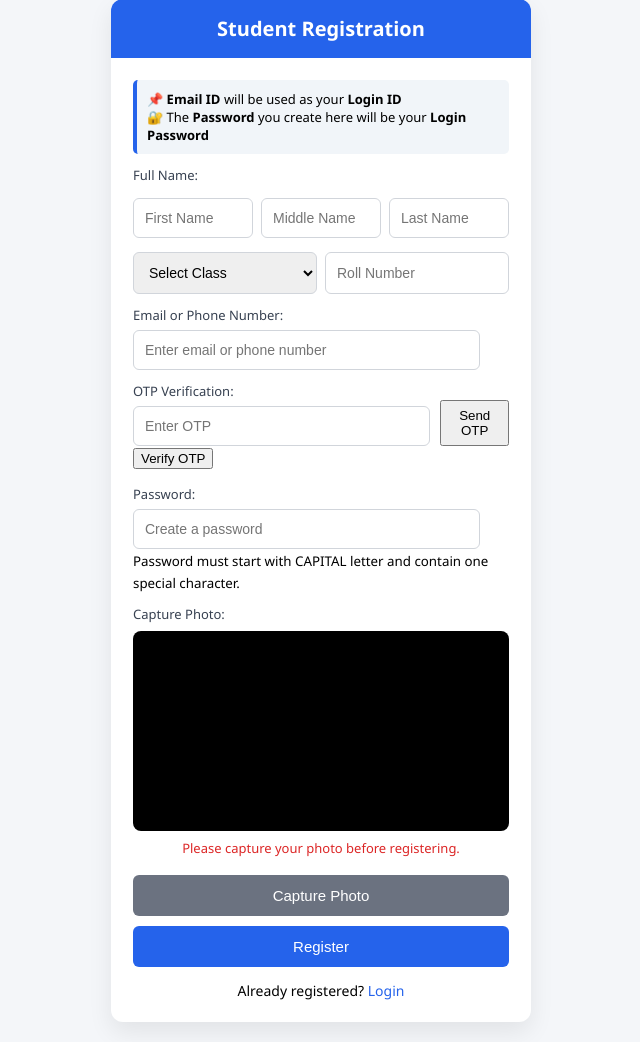
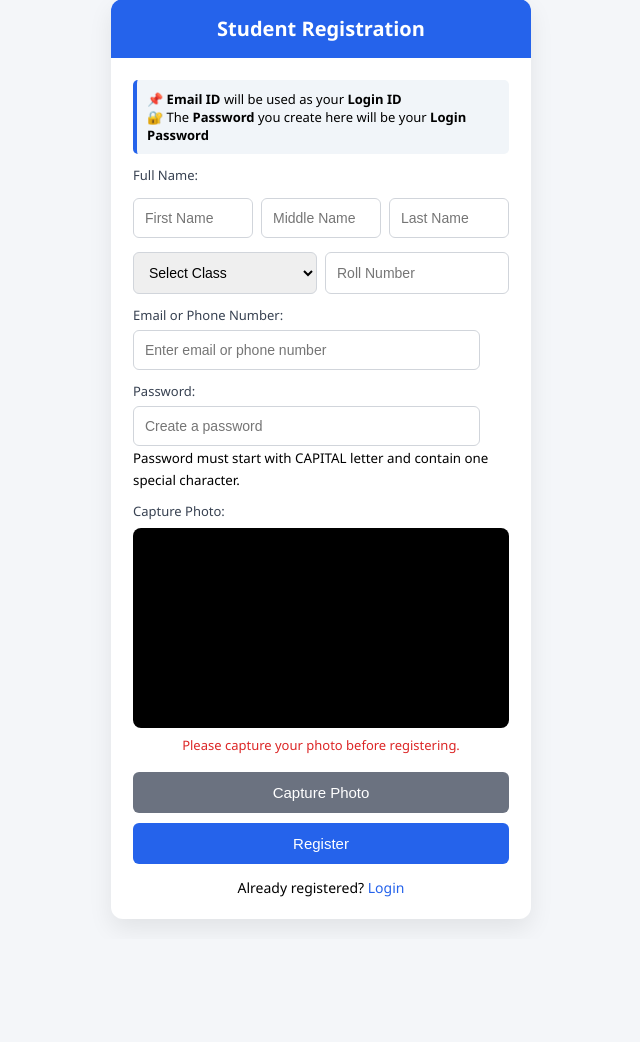
Before and after one commit to Atharva667/AI-Proctoring-System, a Flask app: page /register in a window 1280 px wide. Shown: the part 21-1063 px from the top of the page, without its empty margins (319-959 px from the left). After the commit the page ends 945 px from the top, so only its background shows below. Run offline with Flask 3, Linux system fonts and the light colour scheme.

Commit message:
removed otp verification

```diff
--- a/backend/app.py
+++ b/backend/app.py
@@ -714,96 +714,6 @@ def admin_panel():
 def maintenance():
     return render_template("maintenance.html")
 
-
-import random, time, requests
-from flask import request, jsonify, session
-
-@app.route('/send-otp', methods=['POST'])
-def send_otp():
-    data = request.get_json()
-    login = data.get('login')
-
-    # 📱 VALIDATE PHONE
-    if not login.isdigit() or len(login) != 10:
-        return jsonify({
-            "status": "error",
-            "message": "Enter valid 10-digit phone number"
-        })
-
-    # 🔢 GENERATE OTP
-    otp = str(random.randint(100000, 999999))
-
-    # 🔐 STORE SESSION
-    session['otp'] = otp
-    session['login'] = login
-    session['otp_time'] = time.time()
-    session['attempts'] = 0
-
-    # 📡 SEND SMS (FAST2SMS)
-    url = "https://www.fast2sms.com/dev/bulkV2"
-
-    payload = {
-        "variables_values": otp,
-        "route": "q",
-        "numbers": login
-    }
-
-    headers = {
-        "authorization": "FCJDrM3nTLjNp9Z7whmU6RqgcYKA85O2taQBoxz0IsbyfWe1vunxiHWGK9QqfTmBvOhap7kXI64CZLA2",  # 🔥 PUT YOUR KEY
-        "Content-Type": "application/json"
-    }
-
-    try:
-        response = requests.post(url, json=payload, headers=headers)
-        print("SMS Response:", response.text)
-
-        return jsonify({
-            "status": "success",
-            "message": "OTP sent successfully"
-        })
-
-    except Exception as e:
-        print("SMS ERROR:", e)
-        return jsonify({
-            "status": "error",
-            "message": "Failed to send OTP"
-        })
-
-
-@app.route('/verify-otp', methods=['POST'])
-def verify_otp():
-    data = request.get_json()
-    user_otp = data.get('otp')
-    login = data.get('login')
-
-    # 🔐 CHECK LOGIN MATCH
-    if login != session.get('login'):
-        return jsonify({"status": "error", "message": "Login mismatch"})
-
-        # ⏱️ 2. OTP EXPIRY CHECK
-    if time.time() - session.get('otp_time', 0) > 300:
-        return jsonify({
-            "status": "error",
-            "message": "OTP expired"
-        })
-
-    # 🚫 3. ATTEMPT LIMIT CHECK
-    if session.get('attempts', 0) >= 3:
-        return jsonify({
-            "status": "error",
-            "message": "Too many attempts"
-        })
-
-
-
-    # 🔐 CHECK OTP MATCH
-    if user_otp != session.get('otp'):
-        return jsonify({"status": "error", "message": "Invalid OTP"})
-
-    session['verified'] = True
-    return jsonify({"status": "success", "message": "OTP verified"})
-
-
 # ---------------- ADMIN LOGIN ----------------
 
 @app.route("/admin_login", methods=["GET","POST"])
--- a/backend/templates/register.html
+++ b/backend/templates/register.html
@@ -48,17 +48,6 @@
 
             <label>Email or Phone Number:</label>
             <input type="text" id="login_input" placeholder="Enter email or phone number">
-
-            <label>OTP Verification:</label>
-
-            <div style="display:flex; gap:10px;">
-                <input type="text" id="otp" placeholder="Enter OTP">
-                <button onclick="sendOTP()">Send OTP</button>
-            </div>
-
-            <button onclick="verifyOTP()">Verify OTP</button>
-
-            <p id="otpStatus"></p>
 
             <label>Password:</label>
             <input type="password" id="password" placeholder="Create a password">
@@ -186,57 +175,8 @@
         }
 
 
-        let otpVerified = false;
 
-        function sendOTP() {
-            const loginInput = document.getElementById("login_input").value.trim();
 
-            if (!loginInput) {
-                alert("Enter email or phone first");
-                return;
-            }
-
-            fetch("/send-otp", {
-                method: "POST",
-                headers: { "Content-Type": "application/json" },
-                body: JSON.stringify({ login: loginInput })
-            })
-                .then(res => res.json())
-                .then(data => {
-                    alert(data.message);
-                });
-        }
-
-        function verifyOTP() {
-            const otp = document.getElementById("otp").value.trim();
-
-            fetch("/verify-otp", {
-                method: "POST",
-                headers: { "Content-Type": "application/json" },
-                body: JSON.stringify({ otp: otp })
-            })
-                .then(res => res.json())
-                .then(data => {
-                    if (data.status === "success") {
-                        otpVerified = true;
-                        document.getElementById("otpStatus").innerText = "OTP Verified ✅";
-                        document.getElementById("registerBtn").disabled = false;
-                    } else {
-                        alert("Invalid OTP");
-                    }
-                });
-        }
-
-function verifyOTP() {
-    const otp = document.getElementById("otp").value.trim();
-    const login = document.getElementById("login_input").value.trim();
-
-    fetch("/verify-otp", {
-        method: "POST",
-        headers: {"Content-Type": "application/json"},
-        body: JSON.stringify({ otp: otp, login: login })
-    })
-}
 
     </script>
 
```
